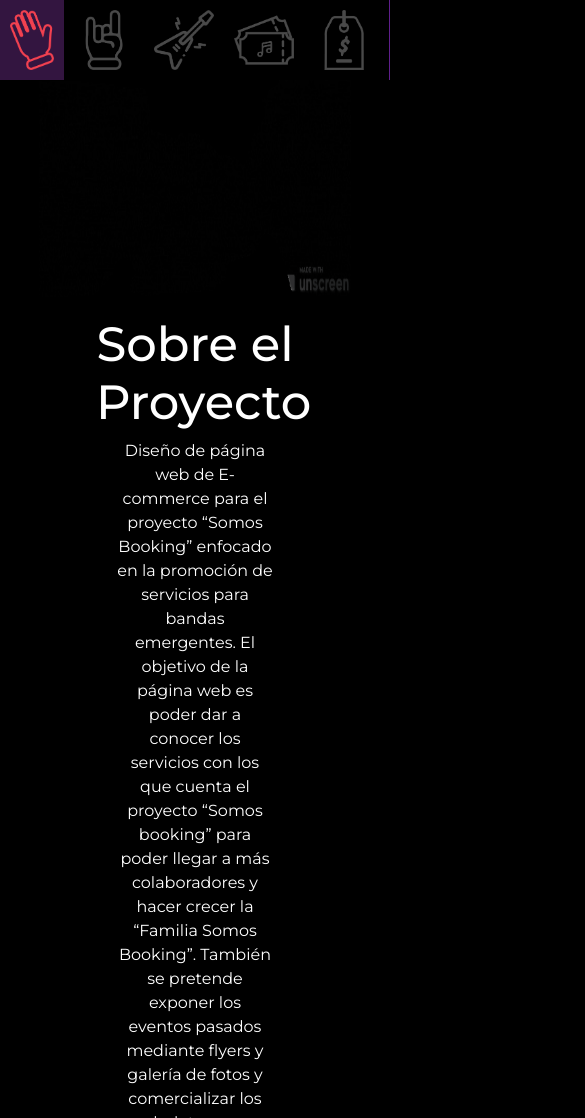
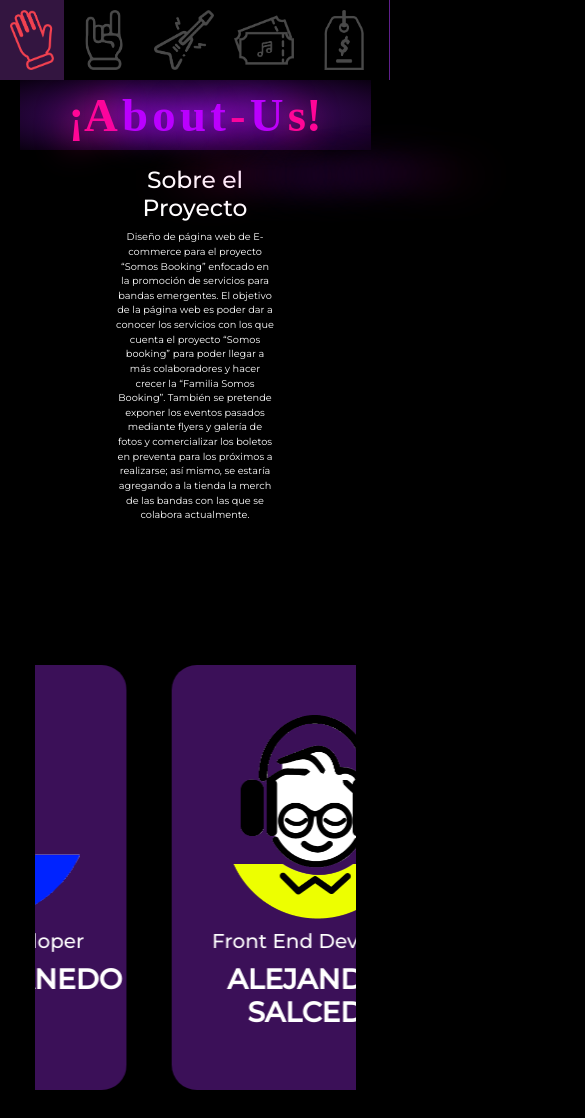
Before and after one commit to AleSaJa/HappyEightFriends, a website: page docs/html/AboutUsNew.html in a window 390 px wide. Shown: the top 1118 px of the page, 585 px wide, since content can reach past the window. Drawn offline with nearby package versions, Linux system fonts and the light colour scheme.

Commit message:
Titulo responsivo

```diff
--- a/docs/css/styleaboyus2.css
+++ b/docs/css/styleaboyus2.css
@@ -110,3 +110,63 @@ body{
 .owl-dot.active{
     background-color: rgb(216, 37, 37);
 }
+
+.fondo {
+    width: 90%;
+    margin-left: 5%;
+    display: flex;
+    justify-content: center;
+    align-items: center;
+    background: -webkit-radial-gradient(#560e86, #0a0011);
+  }
+  .container2 span {
+    font-size: 12vw;
+    text-align: center;
+    font-weight: bold;
+    position: relative;
+    font-family: "Fredoka One";
+    transition: all 300ms ease-in-out;
+  }
+  .container2 span::before {
+    content: var(--l);
+    position: absolute;
+    transform: scale(1.1);
+    filter: blur(15px);
+  }
+  .container2 span::after {
+    content: var(--l);
+    position: absolute;
+    height: 200%;
+    width: 300px;
+    top: 80%;
+    left: 0;
+    filter: blur(30px);
+    transform: rotateX(50deg);
+  }
+  .container2 span:hover {
+    filter: contrast(250%);
+  }
+  .container2 span:nth-child(1) {
+    color: #ff0697;
+  }
+.container2 span:nth-child(2) {
+  color: #bb00ff;
+}
+.container2 span:nth-child(3) {
+  color: #bb00ff;
+}
+.container2 span:nth-child(4) {
+  color: #bb00ff;
+}
+.container2 span:nth-child(5) {
+  color: #bb00ff;
+}
+.container2 span:nth-child(6) {
+    color: #ff0697;
+  }
+.container2 span:nth-child(7) {
+  color: #bb00ff;
+}
+.container2 span:nth-child(8) {
+    color: #ff0697;
+  }
--- a/docs/html/AboutUsNew.html
+++ b/docs/html/AboutUsNew.html
@@ -20,10 +20,21 @@
     <div id="navbar">
 
     </div>
-    <img src="../assets/images/AboutUsGif.gif" style="margin-left: 10%;" width="80%" height="220px" alt="" style="margin-bottom: 0;">
+    <div class="fondo">
+      <div class="container2">
+        <span style="--l: '¡A';">¡A</span>
+        <span style="--l: 'b';">b</span>
+        <span style="--l: 'o';">o</span>
+        <span style="--l: 'u';">u</span>
+        <span style="--l: 't!';">t</span>
+        <span style="--l: '-';">-</span>
+        <span style="--l: 'U';">U</span>
+        <span style="--l: 's';">s!</span>
+        </div>
+    </div>
     <main style="margin-top: 0;">
-      <h2 style="text-align: center; color: white; font-size: 3rem;">Sobre el Proyecto</h2>
-      <p style="text-align:center; color: white; width: 80%; margin-left: 10%;"> Diseño de página web de E-commerce para el proyecto “Somos Booking”
+      <h2 style="text-align: center; color: white; font-size: 6vw;">Sobre el Proyecto</h2>
+      <p style="text-align:center; color: white; width: 80%; margin-left: 10%; font-size: 2.5vw;"> Diseño de página web de E-commerce para el proyecto “Somos Booking”
         enfocado en la promoción de servicios para bandas emergentes.
         El objetivo de la página web es poder dar a conocer los servicios con los que
         cuenta el proyecto “Somos booking” para poder llegar a más colaboradores y
```
